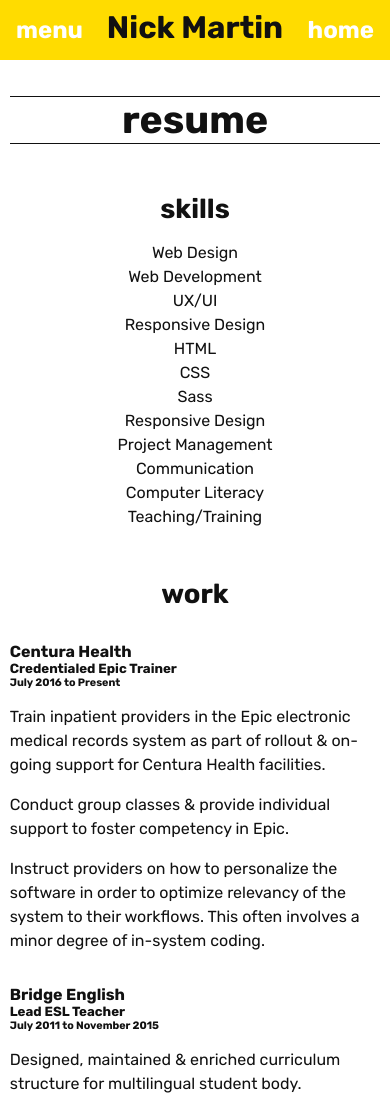
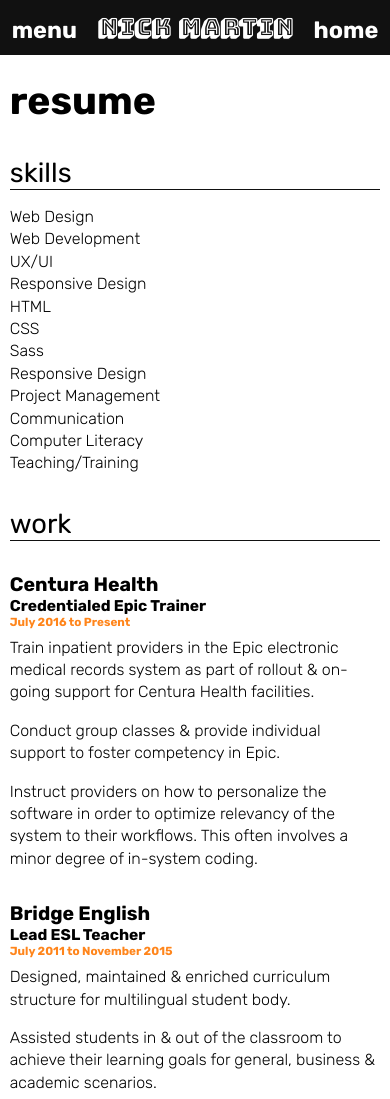
Before and after one commit to nmartinMCAD/IDM-6660-20-SP17-MARTIN-NICK-Week-11, a plain HTML site: page Resume/PUBLIC/resume.html in a window 390 px wide. Shown: the top 1099 px of the page. Drawn offline with Linux system fonts and the light colour scheme.

Commit message:
Major Overhauls
Big changes to mobile design and file structure. Things should be set
now, and ready for mixin injection.

```diff
--- a/Resume/DEV/sass/_img.scss
+++ b/Resume/DEV/sass/_img.scss
@@ -1,20 +1,5 @@
 img {
-  max-width: 600px;
+  max-width: 500px;
+  width: 100%;
+  margin-top: 12vw;
 }
-
-@include phone {
-  img {
-    width: 100%;
-  }
-}
-
-@include tablet {
-  img {
-    float: right;
-    width: 70%;
-  }
-
-  ul img {
-    display: none;
-  }
-}
--- /dev/null
+++ b/Resume/DEV/sass/_layout.scss
@@ -0,0 +1,38 @@
+header {
+  background-color: $black;
+  height: 14vw;
+  width: 100%;
+  position: fixed;
+  top: 0;
+  z-index: 5;
+  text-align: center;
+}
+
+label.menubttn, a.homebttn {
+  position: absolute;
+  top: 4vw;
+}
+
+label.menubttn {
+  left: 3vw;
+}
+
+a.homebttn {
+  right: 3vw;
+}
+
+main {
+  width: 95%;
+  margin: auto;
+  margin-top: 20vw;
+  margin-bottom: 6rem;
+  max-width: 700px;
+}
+
+div.contact {
+  text-align: center;
+}
+
+ul {
+  list-style-type: none;
+}
--- a/Resume/DEV/sass/_nav.scss
+++ b/Resume/DEV/sass/_nav.scss
@@ -1,4 +1,3 @@
-
 input {
   display: none;
 }
@@ -11,11 +10,13 @@
   width: 100%;
   height: 100%;
   overflow-y: none;
+  z-index: 10;
 }
 
 nav ul {
   margin: 2rem;
   list-style-type: none;
+  text-align: left;
 }
 
 nav a {
@@ -35,96 +36,3 @@
 .menu-controller-checkbox ~ nav { transition: left .666s ease; }
 
 .menu-controller-checkbox:checked ~ nav { left: 0; }
-
-  header.subpagehead {
-    background-color: $yellow;
-    width: 100%;
-    height: 60px;
-    position: fixed;
-    top: 0;
-    z-index: 9999;
-    h1 {
-      font-size: 8vw;
-      margin-top: 1rem;
-      text-align: center;
-      color: $black;
-    }
-}
-
-main {
-    width: 95%;
-    margin: auto;
-    margin-top: 6rem;
-}
-
-
-@include tablet {
-  body {
-    max-width: 600px;
-    margin: auto;
-    margin-top: 8rem;
-  }
-
-  header {
-    width: 25%;
-    float: left;
-    text-align: right;
-    a {
-      font-size: 2em;
-    }
-  }
-
-  nav a {
-    color: $black;
-  }
-
-  ul {
-    list-style-type: none;
-  }
-
-  body.subpagebody {
-    width: 65%;
-    float: right;
-    margin: 1rem;
-  }
-
-  header.subpagehead {
-    width: 30%;
-    position: fixed;
-    top: 0;
-    left: 0;
-    margin: 1rem;
-    text-align: left;
-    background-color: $transparent;
-
-    h1 {
-      font-size: 8vw;
-      text-align: left;
-      color: $black;
-    }
-  }
-
-@include desktop {
-  body.subpagebody {
-    width: 800px;
-    margin: auto;
-    float: none;
-  }
-
-  header.subpagehead {
-    width: 20%;
-    text-align: left;
-
-    h1 {
-      font-size: 4em;
-      text-align: left;
-      color: $black;
-    }
-  }
-
-  main {
-    width: 75%;
-    float: left;
-  }
-}
-}
--- a/Resume/DEV/sass/_queries.scss
+++ /dev/null
@@ -1,17 +0,0 @@
-@mixin phone {
-  @media #{$phone-width} {
-    @content;
-  }
-}
-
-@mixin tablet {
-  @media #{$tablet-width} {
-    @content;
-  }
-}
-
-@mixin desktop {
-  @media #{$desktop-width} {
-    @content;
-  }
-}
--- a/Resume/DEV/sass/_typography.scss
+++ b/Resume/DEV/sass/_typography.scss
@@ -1,85 +1,85 @@
 body {
   font-family: $font;
-  font-size: 16px;
-  color: $black;
 }
 
-p, a {
-  font-weight: $copy-weight;
+header label, header a, nav a {
+  color: $white;
+  text-decoration: none;
+  cursor: pointer;
 }
 
-a {
-  text-decoration: none;
-  color: $black;
+label.menubttn, a.homebttn {
+  font-size: 6vw;
+  font-weight: $header-weight;
 }
 
+h1 {
+  font-family: $decorative-font;
+  text-transform: uppercase;
+  color: $white;
+  font-size: 6vw;
+  margin-top: 3vw;
+}
 
-///*phone styles*///
-@include phone {
-  h1 {
-    font-weight: $header-weight;
-    font-size: 28vw;
-    line-height: .8;
+h2.sequence-bttn {
+  text-align: right;
+  padding-right: 3vw;
+  font-size: 18vw;
+  margin-bottom: 3rem;
+}
+
+a.sequence-bttn {
+  color: $black;
+  text-decoration: none;
 }
 
 h2 {
   font-size: 10vw;
-    text-align: center;
-    border-top: 1px solid $black;
+}
+
+h3 {
+  margin: 2rem 0 1rem 0;
+  font-size: 7vw;
+  font-weight: $subhead-weight;
   border-bottom: 1px solid $black;
 }
 
-  h3 {
-    text-align: center;
-    font-size: 7vw;
-    margin-top: 3rem;
-    margin-bottom: 1rem;
-  }
-
 h4 {
+  font-size: 5vw;
   margin-top: 2rem;
 }
 
-  main ul {
-    text-align: center;
+h5 {
+  font-size: 4vw;
 }
 
-  main ul li {
-    line-height: 1.5;
+h6 {
+  font-size: 3vw;
+  color: $orange;
 }
 
-  ul.plist li {
-    text-align: left;
-    margin-top: 1rem;
-    margin-bottom: 1rem;
+ul {
+  margin: .5rem 0 1rem 0;
 }
 
-  label.menubttn, a.homebttn {
-    position: absolute;
-    top: 1rem;
-    color: $white;
-    font-size: 1.5em;
-    font-weight: $header-weight;
+p {
+  font-weight: $copy-weight;
+  margin: .5rem 0 1rem 0;
+  line-height: 1.4;
 }
 
-  label.menubttn {
-    left: 1rem;
-    cursor: pointer;
+div.skills p {
+  margin: 0;
 }
 
-  a.homebttn {
-    right: 1rem;
-  }
+i {
+  margin-right: 1rem;
 }
 
-@include tablet {
-  h1 {
-    font-size: 7em;
-    text-align: right;
-    line-height: .95;
+h2.sequence-bttn i {
+  margin: 0;
 }
 
-  label, input {
-    display: none;
+div.contact .fa-mobile, div.contact .fa-linkedin-square {
+  font-size: 1.5em;
 }
-}
--- a/Resume/DEV/sass/_vars.scss
+++ b/Resume/DEV/sass/_vars.scss
@@ -1,14 +1,28 @@
 $black: #111;
 $yellow: #FFDC00;
 $white: #fff;
+$orange: #FF851B;
 $transparent: HSLA(192, 100%, 8%, 0.0);
 
 $font: 'Rubik', Helvetica, sans-serif;
+$decorative-font: 'Bungee Shade', cursive;
 
 $header-weight: 700;
 $subhead-weight: 400;
 $copy-weight: 300;
 
-$phone-width: "screen and (max-width: 480px)";
 $tablet-width: "screen and (min-width: 481px)";
 $desktop-width: "screen and (min-width: 1000px)";
+
+
+@mixin tablet {
+  @media #{$tablet-width} {
+    @content;
+  }
+}
+
+@mixin desktop {
+  @media #{$desktop-width} {
+    @content;
+  }
+}
--- a/Resume/DEV/sass/css.scss
+++ b/Resume/DEV/sass/css.scss
@@ -1,6 +1,6 @@
+@import "vars";
 @import "reset";
-@import "vars";
-@import "queries";
+@import "layout";
 @import "nav";
 @import "typography";
 @import "img";
--- a/Resume/PUBLIC/resume.html
+++ b/Resume/PUBLIC/resume.html
@@ -7,7 +7,8 @@
     <title>Nick Martin</title>
     <meta name="description" content="DESCRIPTION">
     <link rel="stylesheet" href="css/css.css">
-    <link href="https://fonts.googleapis.com/css?family=Rubik:300,400,700" rel="stylesheet">
+    <link href="https://fonts.googleapis.com/css?family=Bungee+Shade|Rubik:300,400,700" rel="stylesheet">
+    <script src="https://use.fontawesome.com/587973670c.js"></script>
 
 
     <!--[if lt IE 9]>
@@ -20,13 +21,14 @@
     <input type="checkbox" name="menu-controller-checkbox" id="menu-controller-checkbox" class="menu-controller-checkbox" value="value">
     <label class="menubttn" for="menu-controller-checkbox" class="menu-controller-label">menu</label>
 
-    <h1 class="">Nick Martin</h1>
+    <h1>Nick Martin</h1>
 
     <a class="homebttn" href="index.html">home</a>
 
     <nav>
       <ul>
         <li><a href="index.html">home</a></li>
+        <li><a href="resume.html">resume</a></li>
         <li><a href="bio.html">bio</a></li>
         <li><a href="contact.html">contact</a></li>
         <li><label for="menu-controller-checkbox" class="menu-controller-label"><img src="img/closeicon.svg" alt="close icon"></label></li>
@@ -38,57 +40,50 @@
     <h2>resume</h2>
 
     <h3>skills</h3>
-      <ul>
-        <li>Web Design</li>
-        <li>Web Development</li>
-        <li>UX/UI</li>
-        <li>Responsive Design</li>
-      </ul>
-      <ul>
-        <li>HTML</li>
-        <li>CSS</li>
-        <li>Sass</li>
-        <li>Responsive Design</li>
-      </ul>
-      <ul>
-        <li>Project Management</li>
-        <li>Communication</li>
-        <li>Computer Literacy</li>
-        <li>Teaching/Training</li>
-      </ul>
+        <div class="skills">
+          <p>Web Design</p>
+          <p>Web Development</p>
+          <p>UX/UI</p>
+          <p>Responsive Design</p>
+          <p>HTML</p>
+          <p>CSS</p>
+          <p>Sass</p>
+          <p>Responsive Design</p>
+          <p>Project Management</p>
+          <p>Communication</p>
+          <p>Computer Literacy</p>
+          <p>Teaching/Training</p>
+        </div>
 
     <h3>work</h3>
       <h4>Centura Health</h4>
       <h5>Credentialed Epic Trainer</h5>
       <h6>July 2016 to Present</h6>
-      <ul class="plist">
-        <li>Train inpatient providers in the Epic electronic medical records system as part of rollout &amp; on-going support for Centura Health facilities.</li>
-        <li>Conduct group classes &amp; provide individual support to foster competency in Epic.</li>
-        <li>Instruct providers on how to personalize the software in order to optimize relevancy of the system to their workflows. This often involves a minor degree of in-system coding.</li>
-      </ul>
+        <p>Train inpatient providers in the Epic electronic medical records system as part of rollout &amp; on-going support for Centura Health facilities.</p>
+        <p>Conduct group classes &amp; provide individual support to foster competency in Epic.</p>
+        <p>Instruct providers on how to personalize the software in order to optimize relevancy of the system to their workflows. This often involves a minor degree of in-system coding.</p>
+
 
       <h4>Bridge English</h4>
       <h5>Lead ESL Teacher</h5>
       <h6>July 2011 to November 2015</h6>
-      <ul class="plist">
-        <li>Designed, maintained &amp; enriched curriculum structure for multilingual student body.</li>
-        <li>Assisted students in &amp; out of the classroom to achieve their learning goals for general, business &amp; academic scenarios.</li>
-        <li>Instructed English as a Second Language to adults of various nationalities, ages 16-60.</li>
-      </ul>
+        <p>Designed, maintained &amp; enriched curriculum structure for multilingual student body.</p>
+        <p>Assisted students in &amp; out of the classroom to achieve their learning goals for general, business &amp; academic scenarios.</p>
+        <p>Instructed English as a Second Language to adults of various nationalities, ages 16-60.</p>
+
 
     <h3>school</h3>
       <h4>Minneapolis College of Art &amp; Design</h4>
       <h6>August 2016 to Present</h6>
-      <ul class="plist">
-        <li>Pursuing a post-baccalaureate in Interactive Design &amp; Marketing. Coursework focuses largely on web design &amp; development, UX/UI, typography, as well as marketing.</li>
-      </ul>
+        <p>Pursuing a post-baccalaureate in Interactive Design &amp; Marketing. Coursework focuses largely on web design &amp; development, UX/UI, typography, as well as marketing.</p>
+
 
       <h4>University of Denver</h4>
       <h6>January 2004 to May 2007</h6>
-      <ul class="plist">
-        <li>Bachelor of Arts in International Studies.</li>
-      </ul>
+        <p>Bachelor of Arts in International Studies.</p>
   </main>
+
+      <a class="sequence-bttn" href="bio.html"><h2 class="sequence-bttn">bio<i class="fa fa-chevron-circle-right" aria-hidden="true"></i><h2></a>
 
 </body>
 
```
Also changed, not shown: Resume/PUBLIC/bio.html (+12 -3 lines), Resume/PUBLIC/contact.html (+14 -3 lines), Resume/PUBLIC/index.html (+7 -5 lines), Resume/PUBLIC/css/css.css, 1 other file. Lines whose indentation alone changed are shown as unchanged.
